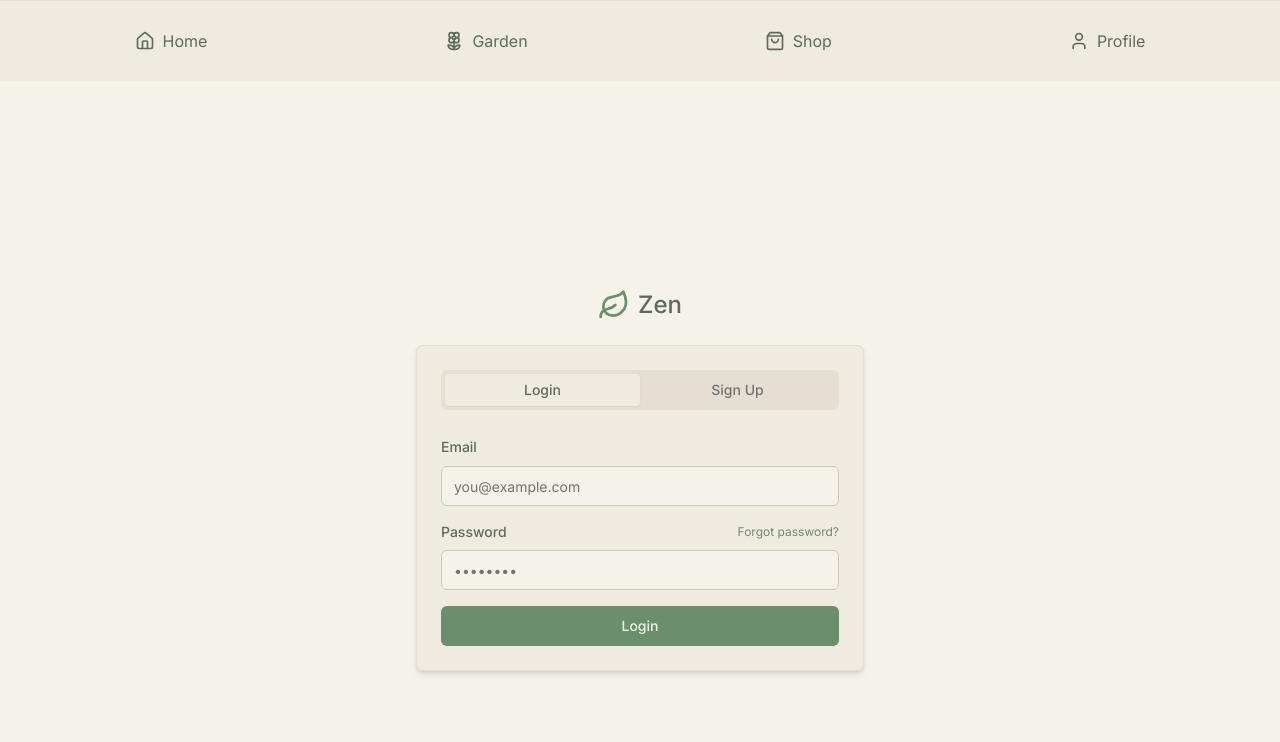
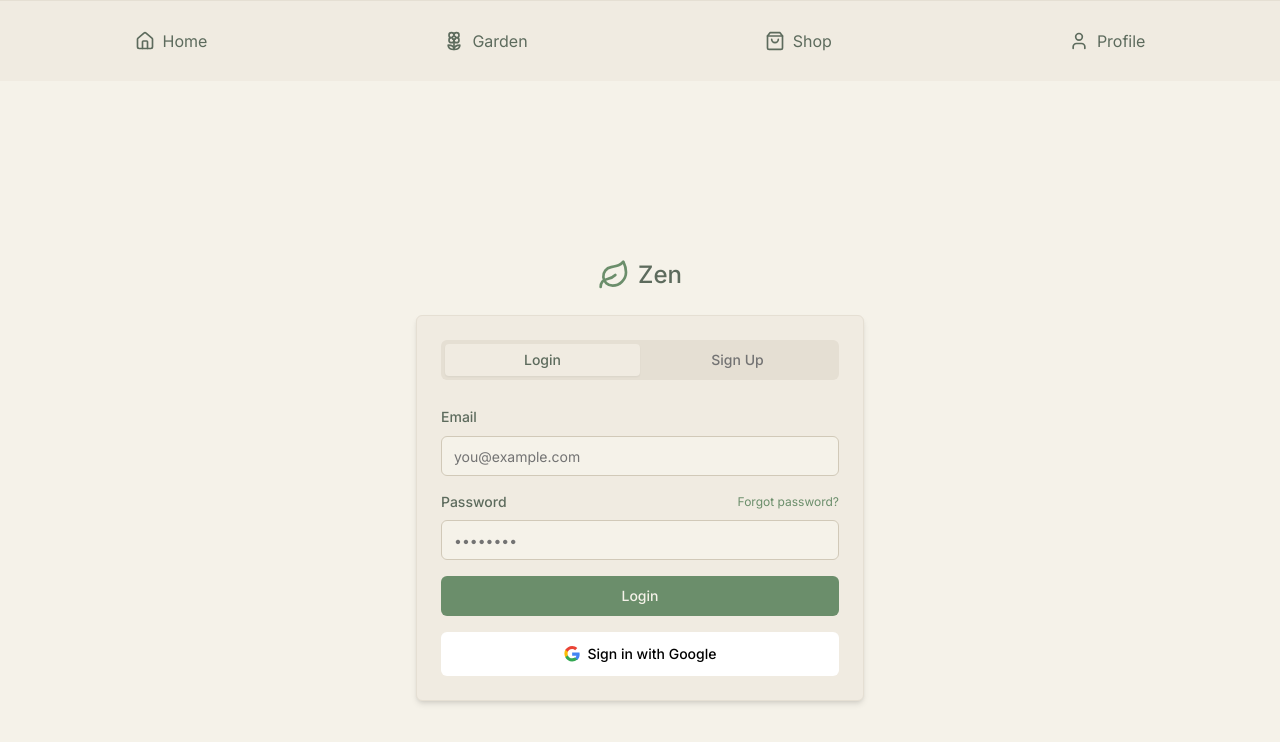
Before and after one commit to logancalder/CSEN174_Project, a Next.js app in the folder zen-wellbeing-app/: page /login in a window 1280 px wide. Shown: the top 742 px of the page. Built offline with nearby package versions, Linux system fonts and the light colour scheme.

Commit message:
Implemented Google Oauth

```diff
--- /dev/null
+++ b/zen-wellbeing-app/app/api/auth/[...nextauth]/route.ts
@@ -0,0 +1,18 @@
+// app/api/auth/[...nextauth]/route.ts
+
+import NextAuth from "next-auth";
+import GoogleProvider from "next-auth/providers/google";
+
+export const authOptions = {
+  providers: [
+    GoogleProvider({
+      clientId: process.env.GOOGLE_CLIENT_ID!,
+      clientSecret: process.env.GOOGLE_CLIENT_SECRET!,
+    }),
+  ],
+  secret: process.env.NEXTAUTH_SECRET,
+};
+
+const handler = NextAuth(authOptions);
+
+export { handler as GET, handler as POST };
--- a/zen-wellbeing-app/app/login/page.tsx
+++ b/zen-wellbeing-app/app/login/page.tsx
@@ -1,40 +1,42 @@
-"use client"
+"use client";
 
-import type React from "react"
+import type React from "react";
 
-import { useState } from "react"
-import Link from "next/link"
-import { Button } from "@/components/ui/button"
-import { Input } from "@/components/ui/input"
-import { Tabs, TabsContent, TabsList, TabsTrigger } from "@/components/ui/tabs"
-import { Leaf } from "lucide-react"
-import { useRouter } from "next/navigation"
+import { useState } from "react";
+import Link from "next/link";
+import { Button } from "@/components/ui/button";
+import { Input } from "@/components/ui/input";
+import { Tabs, TabsContent, TabsList, TabsTrigger } from "@/components/ui/tabs";
+import { Leaf } from "lucide-react";
+import { useRouter } from "next/navigation";
+import { signIn } from "next-auth/react";
+import { LucideIcon, LogIn } from "lucide-react";
 
 export default function LoginPage() {
-  const [isLoading, setIsLoading] = useState(false)
-  const router = useRouter()
+  const [isLoading, setIsLoading] = useState(false);
+  const router = useRouter();
 
   const handleLogin = async (e: React.FormEvent) => {
-    e.preventDefault()
-    setIsLoading(true)
+    e.preventDefault();
+    setIsLoading(true);
 
     // Simulate login - in a real app, this would authenticate with a backend
     setTimeout(() => {
-      setIsLoading(false)
-      router.push("/dashboard")
-    }, 1500)
-  }
+      setIsLoading(false);
+      router.push("/dashboard");
+    }, 1500);
+  };
 
   const handleSignup = async (e: React.FormEvent) => {
-    e.preventDefault()
-    setIsLoading(true)
+    e.preventDefault();
+    setIsLoading(true);
 
     // Simulate signup - in a real app, this would register with a backend
     setTimeout(() => {
-      setIsLoading(false)
-      router.push("/dashboard")
-    }, 1500)
-  }
+      setIsLoading(false);
+      router.push("/dashboard");
+    }, 1500);
+  };
 
   return (
     <div className="min-h-screen bg-[#f5f2e9] flex flex-col items-center justify-center p-4">
@@ -66,7 +68,10 @@ export default function LoginPage() {
             <TabsContent value="login">
               <form onSubmit={handleLogin} className="space-y-4">
                 <div className="space-y-2">
-                  <label htmlFor="email" className="text-sm font-medium text-[#5d6b5d]">
+                  <label
+                    htmlFor="email"
+                    className="text-sm font-medium text-[#5d6b5d]"
+                  >
                     Email
                   </label>
                   <Input
@@ -80,10 +85,16 @@ export default function LoginPage() {
 
                 <div className="space-y-2">
                   <div className="flex items-center justify-between">
-                    <label htmlFor="password" className="text-sm font-medium text-[#5d6b5d]">
+                    <label
+                      htmlFor="password"
+                      className="text-sm font-medium text-[#5d6b5d]"
+                    >
                       Password
                     </label>
-                    <Link href="#" className="text-xs text-[#6b8e6b] hover:text-[#5d6b5d]">
+                    <Link
+                      href="#"
+                      className="text-xs text-[#6b8e6b] hover:text-[#5d6b5d]"
+                    >
                       Forgot password?
                     </Link>
                   </div>
@@ -103,13 +114,46 @@ export default function LoginPage() {
                 >
                   {isLoading ? "Logging in..." : "Login"}
                 </Button>
+                <Button
+                  className="w-full bg-[#ffffff] hover:bg-[#f5f2e9] text-[#000000]"
+                  size="lg"
+                  onClick={() => signIn("google")}
+                >
+                  <svg
+                    className="w-5 h-5"
+                    viewBox="0 0 488 512"
+                    xmlns="http://www.w3.org/2000/svg"
+                    fill="currentColor"
+                  >
+                    <path
+                      d="M488 261.8c0-17.8-1.6-35-4.6-51.6H249v97.8h135.6c-5.9 31-23.3 57.2-49.6 75v62.3h80.3c47-43.3 74.7-107.1 74.7-183.5z"
+                      fill="#4285F4"
+                    />
+                    <path
+                      d="M249 492c66.6 0 122.5-22.1 163.3-59.9l-80.3-62.3c-22.4 15.1-51 24.1-83 24.1-63.9 0-118-43.2-137.4-101.3H29.5v63.5C69.3 435.4 152.6 492 249 492z"
+                      fill="#34A853"
+                    />
+                    <path
+                      d="M111.6 292.6C106.2 276.4 103.2 259 103.2 240s3-36.4 8.4-52.6V123.9H29.5C10.6 160.5 0 199.1 0 240s10.6 79.5 29.5 116.1l82.1-63.5z"
+                      fill="#FBBC05"
+                    />
+                    <path
+                      d="M249 97.9c36.3 0 69 12.5 94.7 37l70.7-70.7C369.9 24.8 316 0 249 0 152.6 0 69.3 56.6 29.5 123.9l82.1 63.5C131 141.1 185.1 97.9 249 97.9z"
+                      fill="#EA4335"
+                    />
+                  </svg>
+                  Sign in with Google
+                </Button>
               </form>
             </TabsContent>
 
             <TabsContent value="signup">
               <form onSubmit={handleSignup} className="space-y-4">
                 <div className="space-y-2">
-                  <label htmlFor="name" className="text-sm font-medium text-[#5d6b5d]">
+                  <label
+                    htmlFor="name"
+                    className="text-sm font-medium text-[#5d6b5d]"
+                  >
                     Name
                   </label>
                   <Input
@@ -122,7 +166,10 @@ export default function LoginPage() {
                 </div>
 
                 <div className="space-y-2">
-                  <label htmlFor="signup-email" className="text-sm font-medium text-[#5d6b5d]">
+                  <label
+                    htmlFor="signup-email"
+                    className="text-sm font-medium text-[#5d6b5d]"
+                  >
                     Email
                   </label>
                   <Input
@@ -135,7 +182,10 @@ export default function LoginPage() {
                 </div>
 
                 <div className="space-y-2">
-                  <label htmlFor="signup-password" className="text-sm font-medium text-[#5d6b5d]">
+                  <label
+                    htmlFor="signup-password"
+                    className="text-sm font-medium text-[#5d6b5d]"
+                  >
                     Password
                   </label>
                   <Input
@@ -157,11 +207,17 @@ export default function LoginPage() {
 
                 <p className="text-xs text-center text-[#6c6c6c]">
                   By signing up, you agree to our{" "}
-                  <Link href="#" className="text-[#6b8e6b] hover:text-[#5d6b5d]">
+                  <Link
+                    href="#"
+                    className="text-[#6b8e6b] hover:text-[#5d6b5d]"
+                  >
                     Terms of Service
                   </Link>{" "}
                   and{" "}
-                  <Link href="#" className="text-[#6b8e6b] hover:text-[#5d6b5d]">
+                  <Link
+                    href="#"
+                    className="text-[#6b8e6b] hover:text-[#5d6b5d]"
+                  >
                     Privacy Policy
                   </Link>
                 </p>
@@ -171,5 +227,5 @@ export default function LoginPage() {
         </div>
       </div>
     </div>
-  )
+  );
 }
--- a/zen-wellbeing-app/package.json
+++ b/zen-wellbeing-app/package.json
@@ -43,9 +43,11 @@
     "cmdk": "1.0.4",
     "date-fns": "4.1.0",
     "embla-carousel-react": "8.5.1",
+    "google-auth-library": "^9.15.1",
     "input-otp": "1.4.1",
     "lucide-react": "^0.454.0",
     "next": "15.2.4",
+    "next-auth": "^4.24.11",
     "next-themes": "^0.4.4",
     "react": "^19",
     "react-day-picker": "8.10.1",
@@ -66,5 +68,6 @@
     "postcss": "^8",
     "tailwindcss": "^3.4.17",
     "typescript": "^5"
-  }
+  },
+  "packageManager": "pnpm@10.8.1+sha512.c50088ba998c67b8ca8c99df8a5e02fd2ae2e2b29aaf238feaa9e124248d3f48f9fb6db2424949ff901cffbb5e0f0cc1ad6aedb602cd29450751d11c35023677"
 }
```
Also changed, not shown: 1 other file (tests, documents, lock files or other folders).
